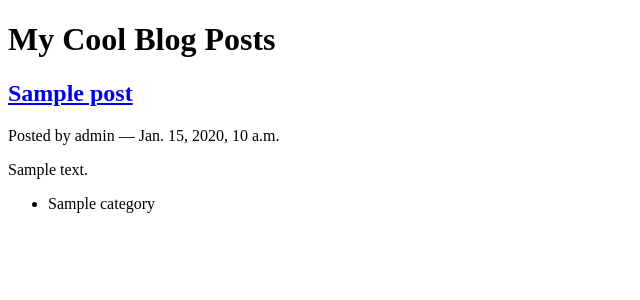
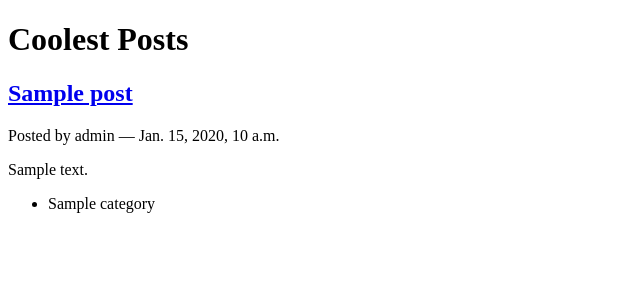
Before and after one commit to clichekhfan/django-blog, a Django app: page / in a window 1280 px wide. Shown: the part 60-360 px from the top of the page, without its empty margins (0-640 px from the left). Run offline with Django 3.2, Linux system fonts and the light colour scheme; data comes from the database, SQL or seed files in the repository; tables that the repository leaves empty hold one stand-in row (values such as "Sample post").

Commit message:
Change Title

```diff
--- a/blog/templates/blog/list.html
+++ b/blog/templates/blog/list.html
@@ -1,5 +1,5 @@
 {% extends "mysite/base.html" %}{% block content %}
-  <h1>My Cool Blog Posts</h1>
+  <h1>Coolest Posts</h1>
   {% comment %} here is where the query happens {% endcomment %}
   {% for post in post_list %}
   <div class="post">
--- a/blog/tests.py
+++ b/blog/tests.py
@@ -52,7 +52,7 @@ class FrontEndTestCase(TestCase):
         resp = self.client.get("/")
         # the content of the rendered response is always a bytestring
         resp_text = resp.content.decode(resp.charset)
-        self.assertTrue(">My Cool Blog Posts" in resp_text)
+        self.assertTrue("Coolest Posts" in resp_text)
         for count in range(1, 11):
             title = "Post %d Title" % count
             if count < 6:
```
